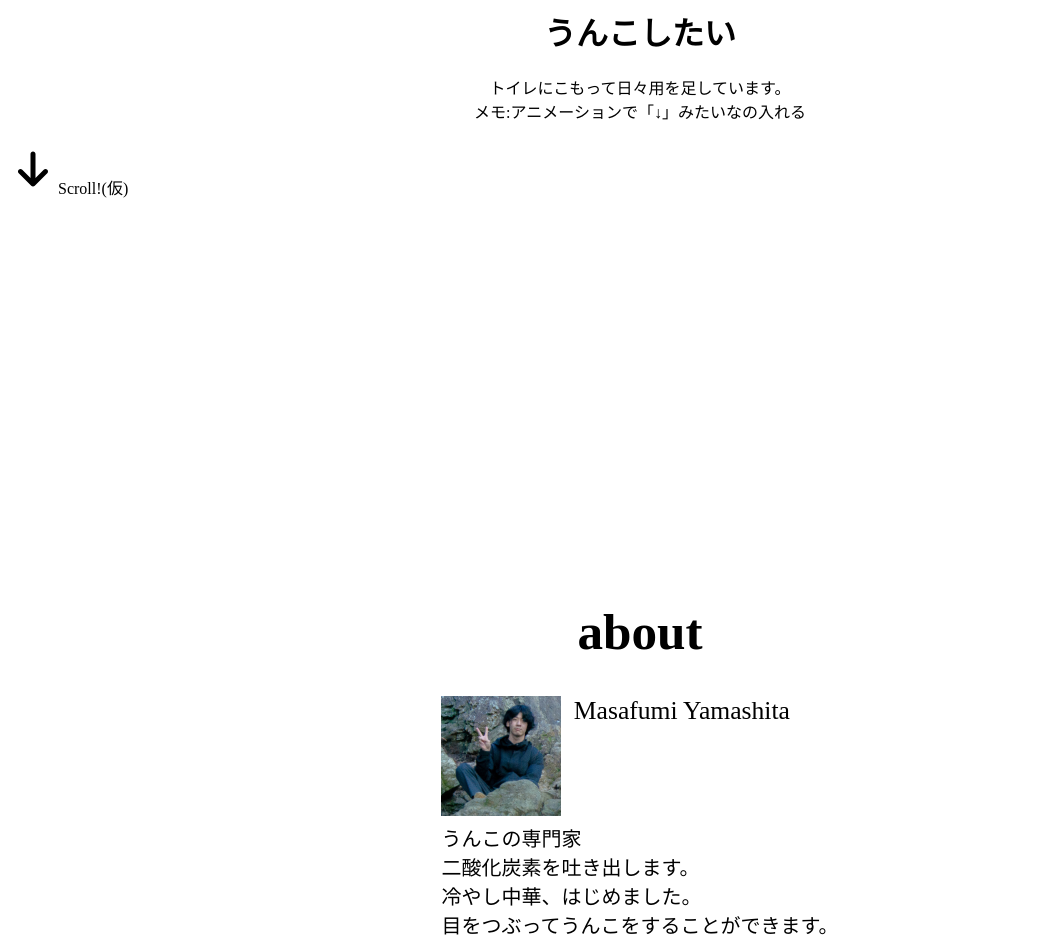
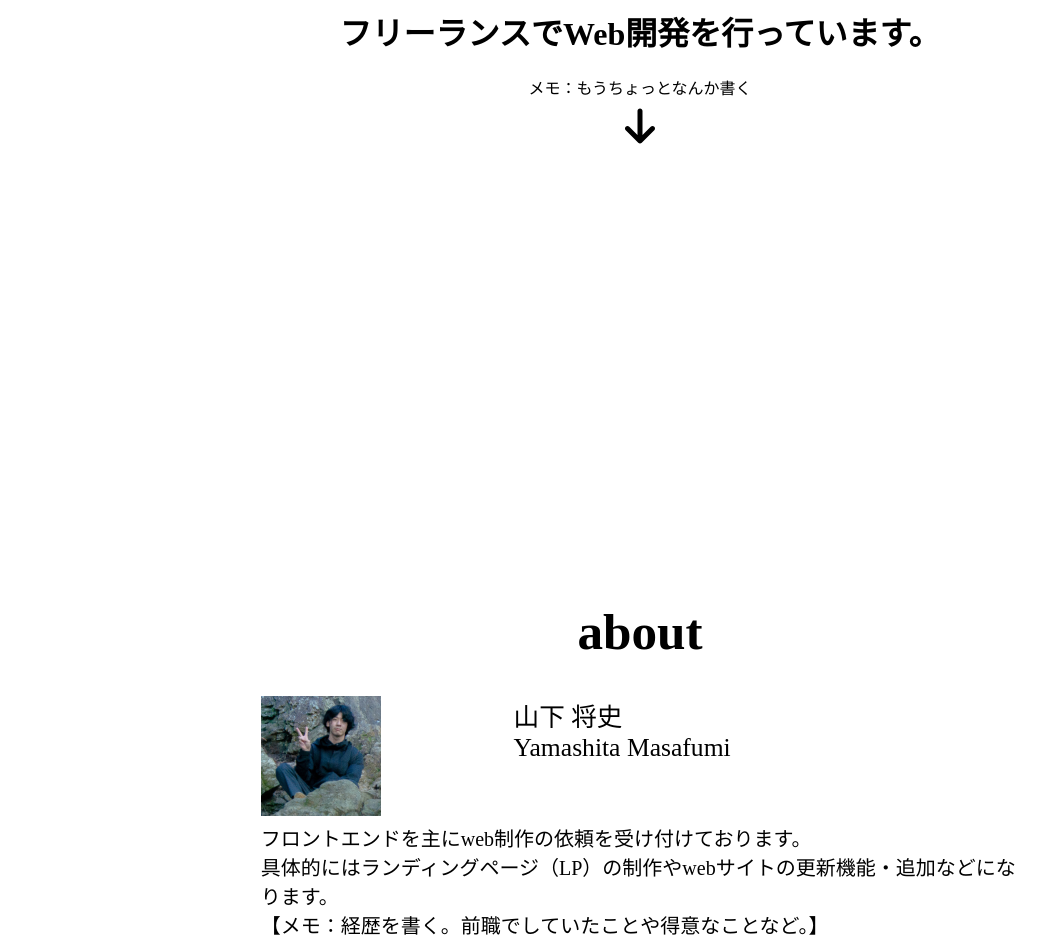
Before and after one commit to kutsu-4ta/antapp_site, a React (Create React App) app in the folder antapp/: page / in a window 1280 px wide. Shown: the part 240-1192 px from the top of the page, without its empty margins (0-1060 px from the left). Built offline with nearby package versions, Linux system fonts and the light colour scheme.

Commit message:
矢印 アニメーション追加

```diff
--- a/antapp/src/components/backgrounAnimation/InfinateGradation.tsx
+++ b/antapp/src/components/backgrounAnimation/InfinateGradation.tsx
@@ -18,7 +18,7 @@ const GradientBackground = () => {
 
 // TODO:scaleをpropsで渡せるようにしたい
 const InfinateGradation = styled.div<{ scale: number }>`
-  background: linear-gradient(54deg, #fffefe, #888686, #a19f9f);
+  background: linear-gradient(54deg, #c2c2c2, #186d99, #a19f9f);
   background-size: 600% 600%;
   animation: ${() => GradientBackground()} 15s ease infinite;
 `
--- /dev/null
+++ b/antapp/src/components/backgrounAnimation/InfinateUpDownArrow.tsx
@@ -0,0 +1,41 @@
+import styled, {keyframes} from "styled-components";
+import {ReactNode} from "react";
+
+interface Props {
+    children: ReactNode;
+    scale: number;
+}
+type ArrowUpDown = (props:Props) => JSX.Element;
+const arrowUpDown: ArrowUpDown = (props) => {
+    return (
+        <div>
+            <InfinateArrownUpDown scale={2}>
+                {props.children}
+            </InfinateArrownUpDown>
+        </div>
+    );
+}
+
+const ArrowUpDown = () => {
+    return (
+        keyframes`
+          0% {
+            top: 0px;
+          }
+          50% {
+            top: -7px;
+          }
+          100% {
+            top: 0px;
+          }
+        `
+    );
+};
+
+// TODO:scaleをpropsで渡せるようにしたい 2sのところ
+const InfinateArrownUpDown = styled.span<Pick<Props, 'scale'>>`
+  position: relative;
+  animation: ${ArrowUpDown}  2s ease infinite;
+`
+
+export default arrowUpDown;
--- a/antapp/src/components/pages/About.tsx
+++ b/antapp/src/components/pages/About.tsx
@@ -22,17 +22,17 @@ const about = () => {
                             <Item><img src={ProfileImage} className={"image-profile"} alt="profile"/></Item>
                         </Grid>
                         <Grid item xs={8}>
-                            <Item className={'text-size-sub-title'}>Masafumi Yamashita</Item>
+                            <Item>山下 将史</Item>
+                            <Item>Yamashita Masafumi</Item>
                         </Grid>
                     </Grid>
 
                     <Grid container spacing={8}>
                         <Grid item xs={12} className={'text-size-body'}>
                             <Item>
-                                うんこの専門家<br/>
-                                二酸化炭素を吐き出します。<br/>
-                                冷やし中華、はじめました。<br/>
-                                目をつぶってうんこをすることができます。
+                                フロントエンドを主にweb制作の依頼を受け付けております。<br/>
+                                具体的にはランディングページ（LP）の制作やwebサイトの更新機能・追加などになります。<br/>
+                                【メモ：経歴を書く。前職でしていたことや得意なことなど。】
                             </Item>
                         </Grid>
                     </Grid>
--- a/antapp/src/components/pages/Home.tsx
+++ b/antapp/src/components/pages/Home.tsx
@@ -1,11 +1,11 @@
 import React from 'react';
-import StyledCircle from '../backgrounAnimation/Circle';
+import StyledArrow from "../backgrounAnimation/InfinateUpDownArrow";
 import ScrollFader from '../scrollEvent/Fader';
 import About from './About';
 import Work from './Work';
 import Contact from "./Contact";
 import './style.css';
-import Biwa from '../../assets/images/biwa.png';
+import Background from '../../assets/images/back_ground_1.png';
 import { FontAwesomeIcon } from "@fortawesome/react-fontawesome";
 import {faArrowRight, faArrowDown} from "@fortawesome/free-solid-svg-icons";
 
@@ -17,21 +17,16 @@ const Home = () => {
     return (
         <>
             <div className={'title-block title-logo-area'}
-                 // TODO:背景画像用意する
-                 // style={{backgroundImage: `url(${Biwa})`}}
+                // TODO:背景画像用意する
             >
-                {/*<StyledCircle>*/}
-                <h1>うんこしたい</h1>
-                <div>
-                    トイレにこもって日々用を足しています。
-                </div>
-                {/* TODO:FAのアイコンに置き換える*/}
-                メモ:アニメーションで「↓」みたいなの入れる
-                <p className={'text-left'}>
-                    <FontAwesomeIcon style={iconStyle} icon={faArrowDown} />
-                    Scroll!(仮)
-                </p>
-                {/*</StyledCircle>*/}
+                <h1>フリーランスでWeb開発を行っています。</h1>
+                メモ：もうちょっとなんか書く
+                <span>
+                    <StyledArrow scale={1000}>
+                        {/*アイコン変える*/}
+                        <FontAwesomeIcon style={iconStyle} icon={faArrowDown}/>
+                    </StyledArrow>
+                </span>
             </div>
 
             <div style={{height: maxHeight}}>
--- a/antapp/src/components/scrollEvent/Fader.tsx
+++ b/antapp/src/components/scrollEvent/Fader.tsx
@@ -30,7 +30,6 @@ const useObserver: UseObserver = (ref?: RefObject<HTMLDivElement>, options?: Int
             return;
         }
 
-        // TODO: 間抜けな書き方しているので直す
         const myRef = typeof ref?.current !== undefined ? ref : undefined;
         const myRefCurrent = myRef !== undefined ? myRef.current : undefined;
 
```
Also changed, not shown: antapp/src/assets/images/back_ground_1.png (added), antapp/src/components/backgrounAnimation/style.css (line endings or trailing spaces).
